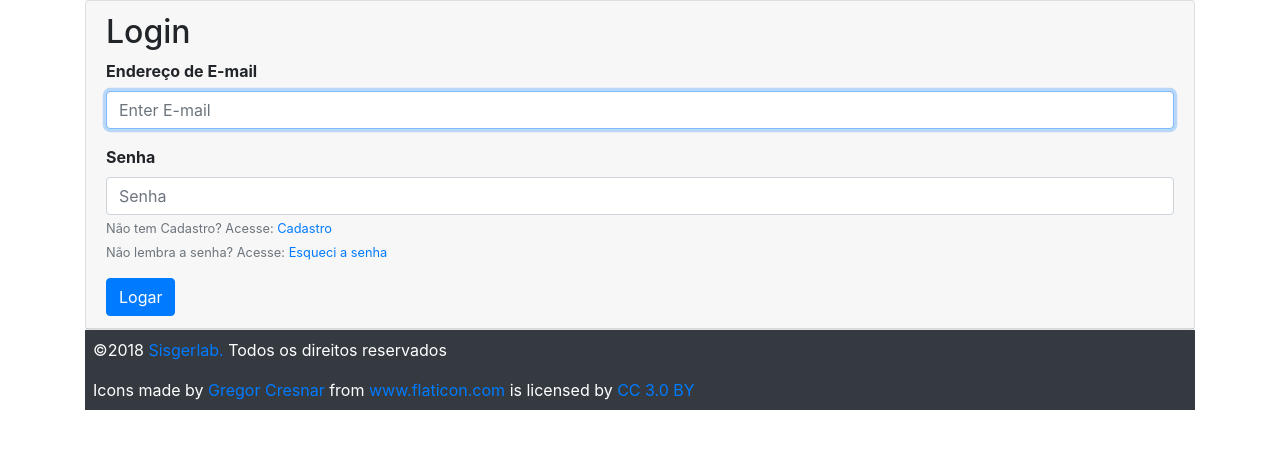
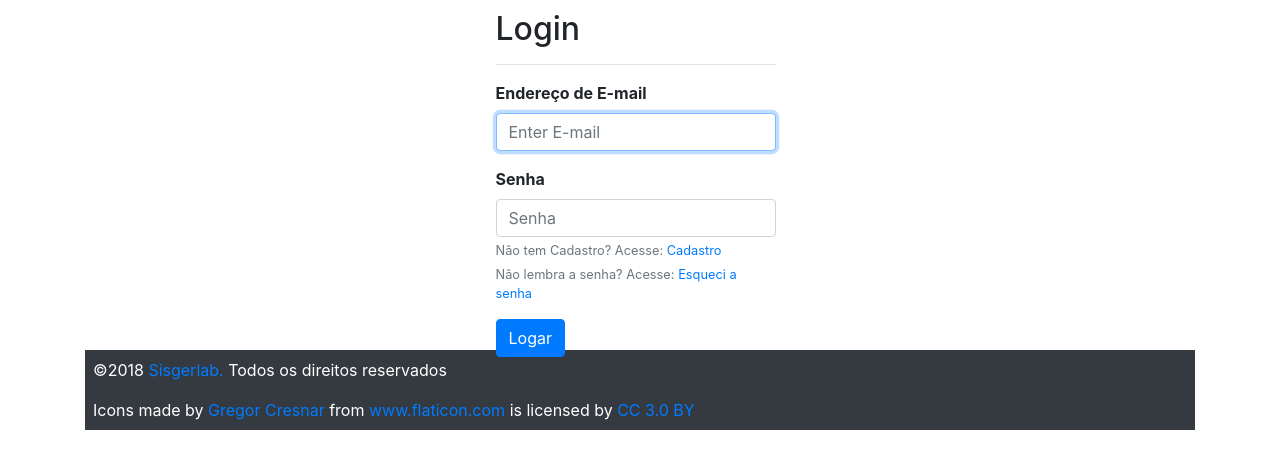
Before and after one commit to Adjailson/sisgerlab, a PHP site: page /sisgerlab/login in a window 1280 px wide. Shown: the part 106-575 px from the top of the page. Run offline with PHP 8.4, Linux system fonts and the light colour scheme.

Commit message:
Login centralizado

```diff
--- a/assets/css/sisgerlab.css
+++ b/assets/css/sisgerlab.css
@@ -1 +1,21 @@
 @charset "UTF-8";
+
+/*===========================================*/
+/*            form centralizado              */
+/*===========================================*/
+.formpersonal{
+    width: 300px;
+    height: 300px;
+    left: 55%;
+    margin: -100px 0px 150px -210px;
+    padding:10px;
+    position: relative;
+    top: 100px;
+}
+
+@media all and (max-width: 400px){
+	.formpersonal{
+	    left: 65%;
+	}
+}
+/*===========================================*/
--- a/visoes/login.php
+++ b/visoes/login.php
@@ -37,10 +37,10 @@ if (isset($_POST['txtEmail']) && !empty($_POST['txtEmail']) && isset($_POST['txt
 }
 ?>
 
-<div class="card">
-<div class="card-header">
+
+<form method="POST" action="login" class="formpersonal">
   <h2>Login</h2>
-<form method="POST" action="login">
+  <hr>
   <div class="form-group">
     <label for="exampleInputEmail1" class="alert-link">Endereço de E-mail</label>
     <input type="email" class="form-control" name="txtEmail" id="exampleInputEmail1" aria-describedby="emailHelp" placeholder="Enter E-mail" required autofocus>
@@ -55,5 +55,3 @@ if (isset($_POST['txtEmail']) && !empty($_POST['txtEmail']) && isset($_POST['txt
   </div>
     <button type="submit" class="btn btn-primary">Logar</button>
 </form>
-</div>
-</div>
--- a/visoes/template.php
+++ b/visoes/template.php
@@ -25,6 +25,7 @@
   <title>Sisgerlab</title>
 
   <link rel="stylesheet" type="text/css" href="<?php echo BASE_URL ?>assets/css/bootstrap.css">
+  <link rel="stylesheet" type="text/css" href="<?php echo BASE_URL ?>assets/css/sisgerlab.css">
 
   <script type="text/javascript" src="<?php echo BASE_URL ?>assets/js/jquery.min.js"></script>
   <script type="text/javascript" src="<?php echo BASE_URL ?>assets/js/bootstrap.js"></script>
```
